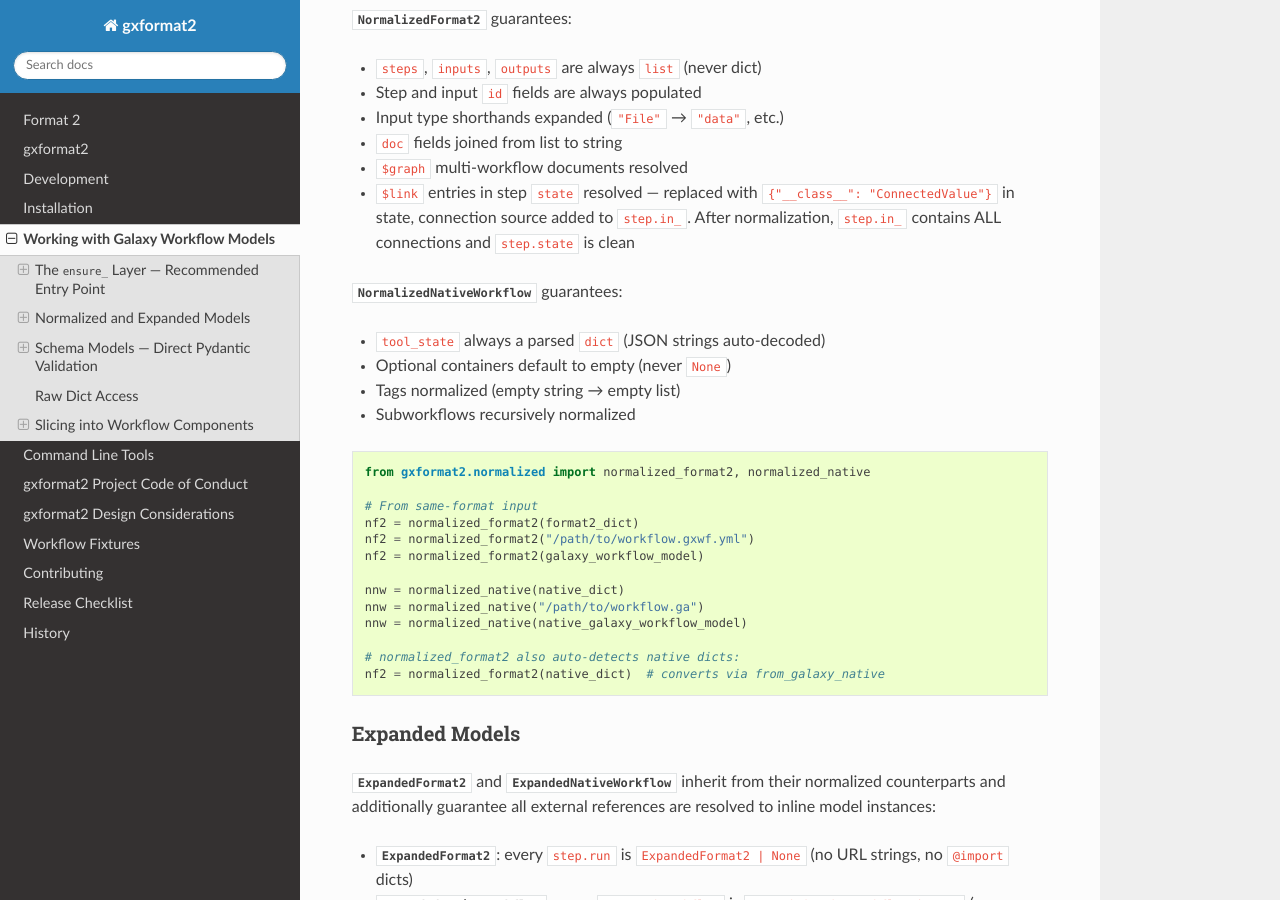
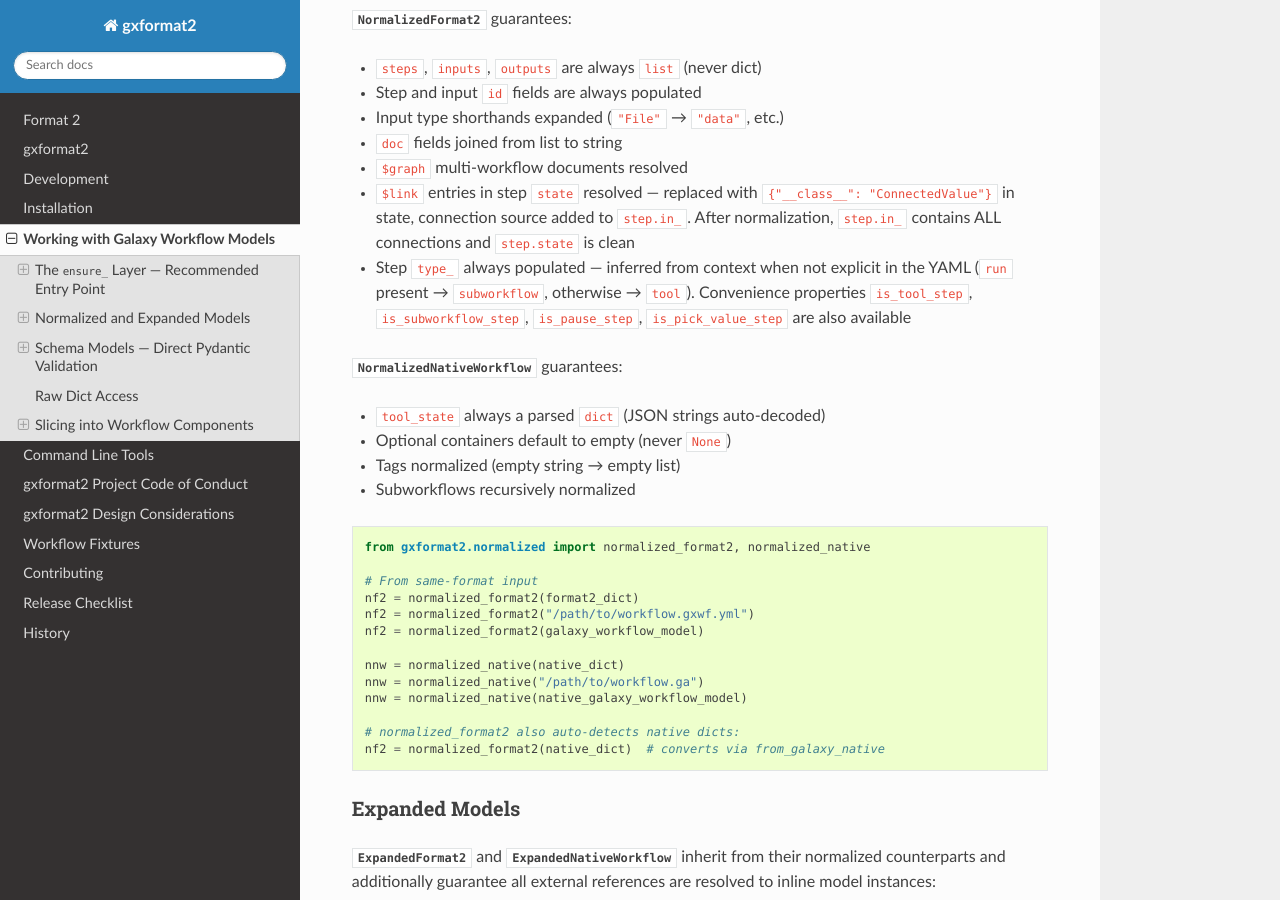
Before and after one commit to galaxyproject/gxformat2, a Sphinx documentation site: the page built from docs/usage.md, in a window 1280 px wide and 900 px high, scrolled down 5051 px. Built offline with Sphinx 7.4.7 and the Read the Docs theme 3.1.0, drawn with Linux system fonts in a browser that asks for light colours.

Commit message:
Document step type inference and convenience properties in usage guide
Co-Authored-By: Claude Opus 4.6 (1M context) <noreply@anthropic.com>

```diff
--- a/docs/usage.md
+++ b/docs/usage.md
@@ -278,6 +278,11 @@ input — {py:func}`~gxformat2.to_format2.to_format2` expects native input,
   `{"__class__": "ConnectedValue"}` in state, connection source
   added to `step.in_`. After normalization, `step.in_` contains
   ALL connections and `step.state` is clean
+- Step `type_` always populated — inferred from context when not
+  explicit in the YAML (`run` present → `subworkflow`, otherwise →
+  `tool`). Convenience properties `is_tool_step`,
+  `is_subworkflow_step`, `is_pause_step`, `is_pick_value_step`
+  are also available
 
 {py:class}`~gxformat2.normalized.NormalizedNativeWorkflow` guarantees:
 - `tool_state` always a parsed `dict` (JSON strings auto-decoded)
```
